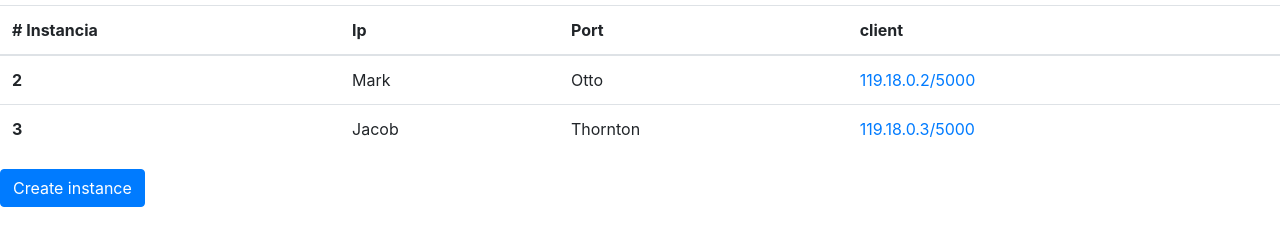
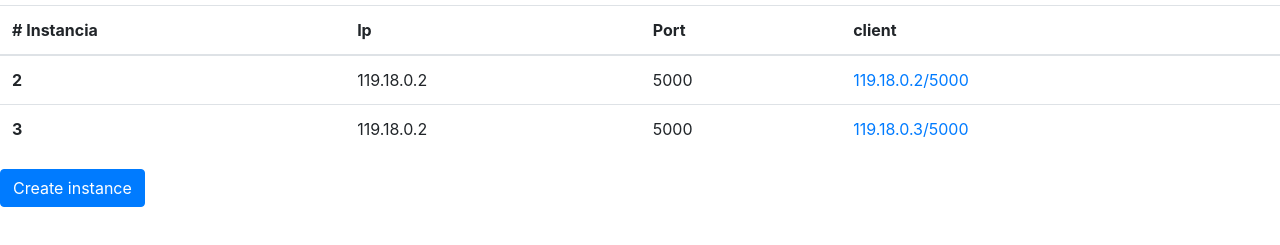
Before and after one commit to drox13/lab4_SD_Berkeley_Coordinador, a website: page public/index.html in a window 1280 px wide. Shown: the part 51-296 px from the top of the page. Drawn offline with nearby package versions, Linux system fonts and the light colour scheme.

Commit message:
se muestran los datos de las 2 primersa instancias

```diff
--- a/public/index.html
+++ b/public/index.html
@@ -24,16 +24,16 @@
         <tbody id="tablita">
           <tr>
             <th scope="row">2</th>
-            <td>Mark</td> <!--fila-->
-            <td>Otto</td>
+            <td>119.18.0.2</td> <!--fila-->
+            <td>5000</td>
             <td>
               <a href="http://119.18.0.2/5000" target="_blank">119.18.0.2/5000</a>
             </td>
           </tr>
           <tr>
             <th scope="row">3</th>
-            <td>Jacob</td>
-            <td>Thornton</td>
+            <td>119.18.0.2</td>
+            <td>5000</td>
             <td>
               <a href="http://119.18.0.3/5000" target="_blank">119.18.0.3/5000</a>
             </td>
```
